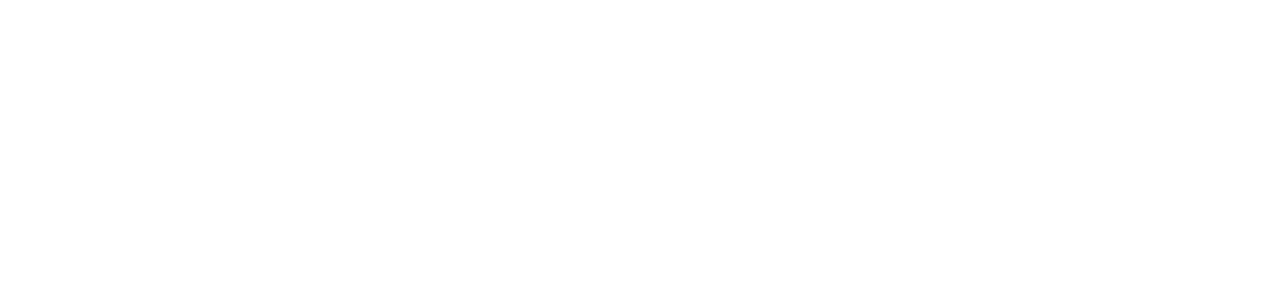
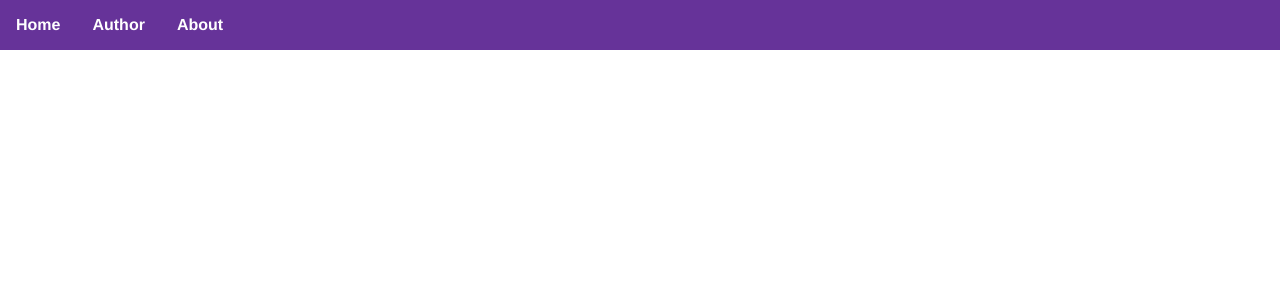
Before and after one commit to DakshMiglani/short.dak.sh, a React (Create React App) app: page / in a window 1280 px wide. Shown: the top 300 px of the page. Built offline with nearby package versions, Linux system fonts and the light colour scheme.

Commit message:
Navbar done.

```diff
--- a/src/App.js
+++ b/src/App.js
@@ -1,8 +1,13 @@
 import React from "react";
+import Navbar from "./components/Navbar";
 
 class App extends React.Component {
   render() {
-    return <React.Fragment />;
+    return (
+      <div>
+        <Navbar />
+      </div>
+    );
   }
 }
 
--- /dev/null
+++ b/src/components/Navbar.js
@@ -0,0 +1,12 @@
+import React from "react";
+import { WEBSITE } from "../constants";
+
+const Navbar = () => (
+  <nav>
+    <a href="/">Home</a>
+    <a href={`${WEBSITE}`}>Author</a>
+    <a href={`${WEBSITE}/about`}>About</a>
+  </nav>
+);
+
+export default Navbar;
--- /dev/null
+++ b/src/constants.js
@@ -0,0 +1 @@
+export const WEBSITE = "https://dak.sh";
```
